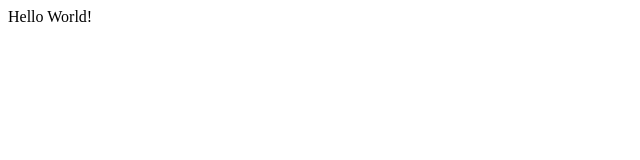
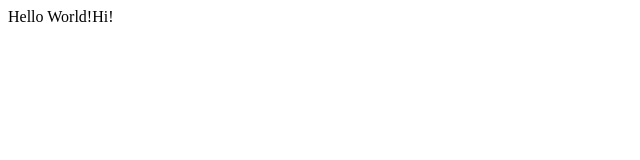
Before and after one commit to malte18/playground, a plain HTML site: page hello.html in a window 1280 px wide. Shown: the full height of the page, 0-640 px from the left. Drawn offline with Linux system fonts and the light colour scheme.

Commit message:
create conflict

```diff
--- a/hello.html
+++ b/hello.html
@@ -5,6 +5,6 @@
         <title>My Webpage</title>
     <head>
     <body>
-        Hello World!
+        Hello World!Hi!
     </body>
 </html>
```
